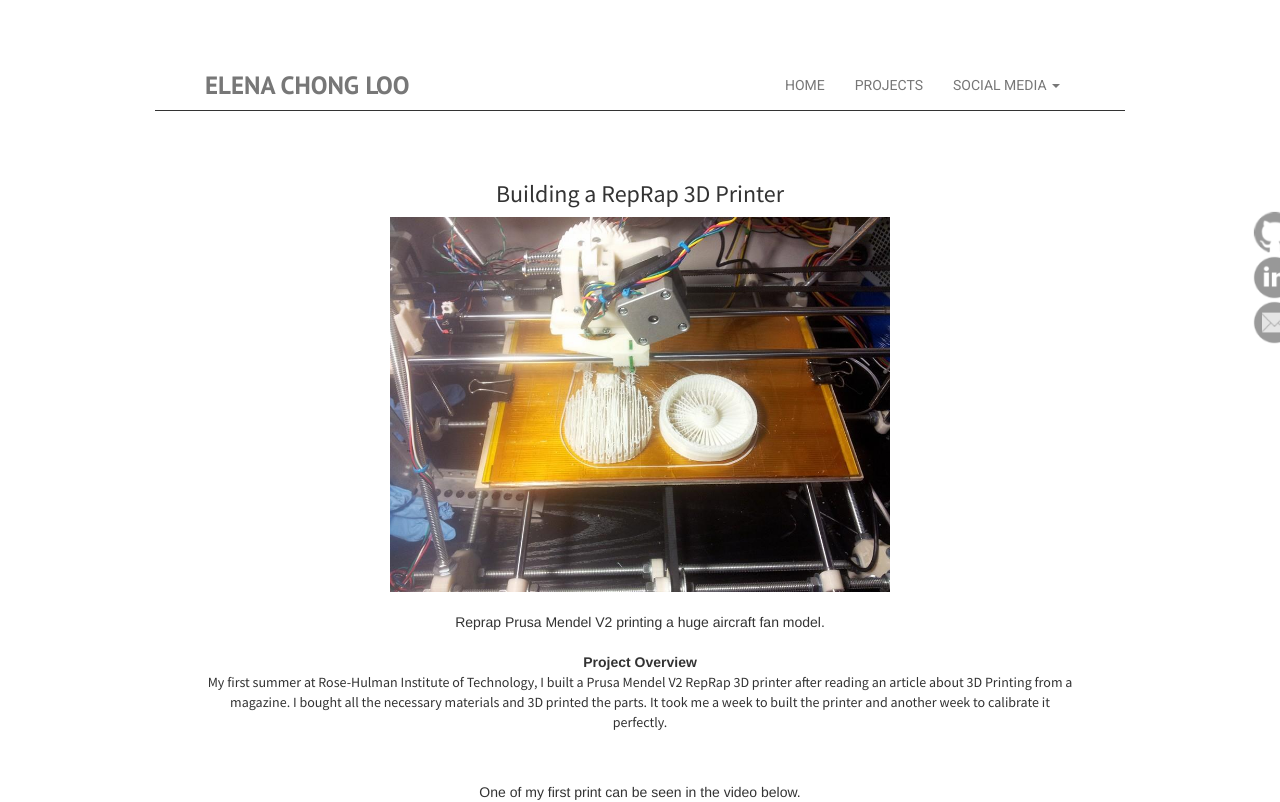
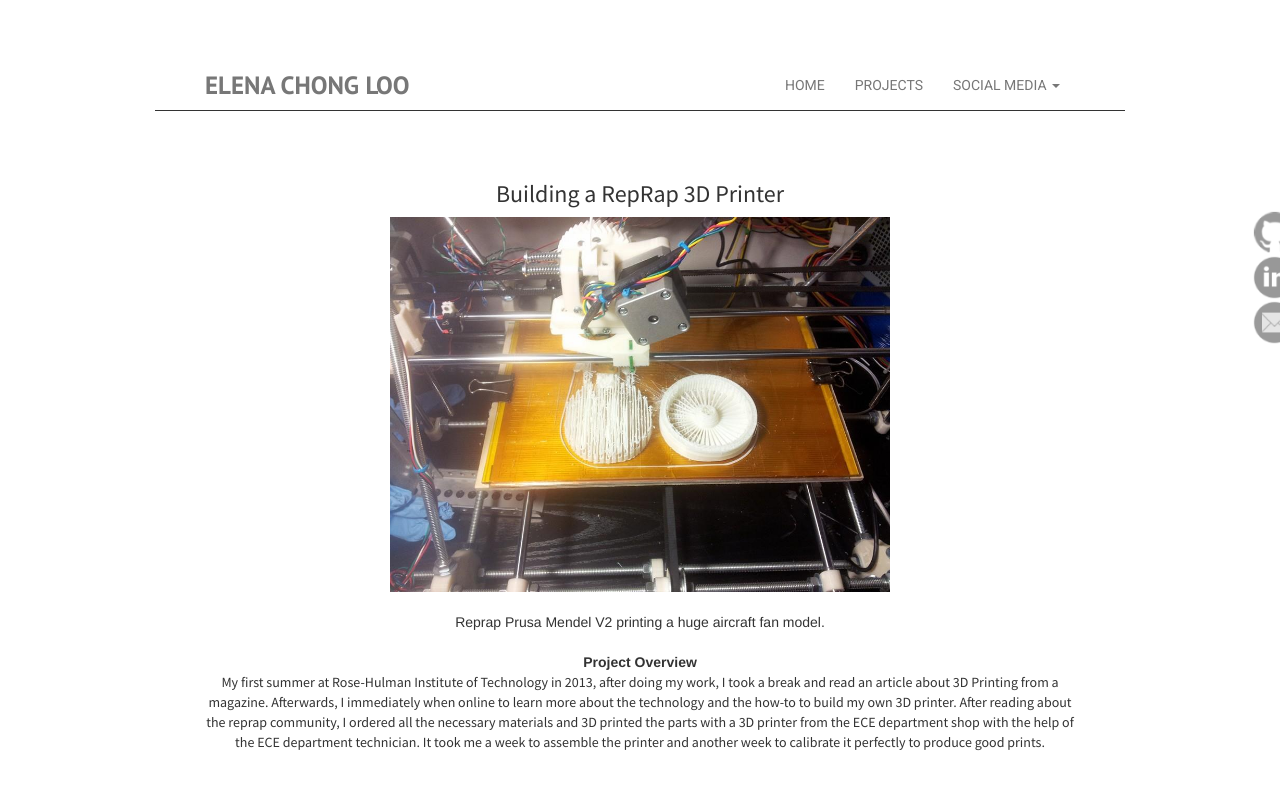
Before and after one commit to helenchg/elenachong.com, a Jekyll site: the page built from projects/3dprinter/index.html, in a window 1280 px wide. Shown: the top 802 px of the page. Built offline with Jekyll 4.4.1, drawn with Linux system fonts in a browser that asks for light colours; nearby versions of some CDN libraries; some of the changed text lies outside the part shown; grey boxes are pictures that could not be loaded.

Commit message:
updated info

```diff
--- a/projects/3dprinter/index.html
+++ b/projects/3dprinter/index.html
@@ -11,13 +11,13 @@ title: Elena's Project
 
      <div>
      <strong>Project Overview</strong> <br>
-         <p>My first summer at Rose-Hulman Institute of Technology, I built a Prusa Mendel V2 RepRap 3D printer after reading an article about 3D Printing from a magazine. I bought all the necessary materials and 3D printed the parts. It took me a week to built the printer and another week to calibrate it perfectly. </p>
+         <p>My first summer at Rose-Hulman Institute of Technology in 2013, after doing my work, I took a break and read an article about 3D Printing from a magazine. Afterwards, I immediately when online to learn more about the technology and the how-to to build my own 3D printer. After reading about the reprap community, I ordered all the necessary materials and 3D printed the parts with a 3D printer from the ECE department shop with the help of the ECE department technician. It took me a week to assemble the printer and another week to calibrate it perfectly to produce good prints. </p>
          <br>
 
      </div>
 
               <br>
-         One of my first print can be seen in the video below.
+         My Prusa Mendel V2. printing a perfect sharkey after calibration.
 
          <!-- 16:9 aspect ratio -->
 <!--
```
